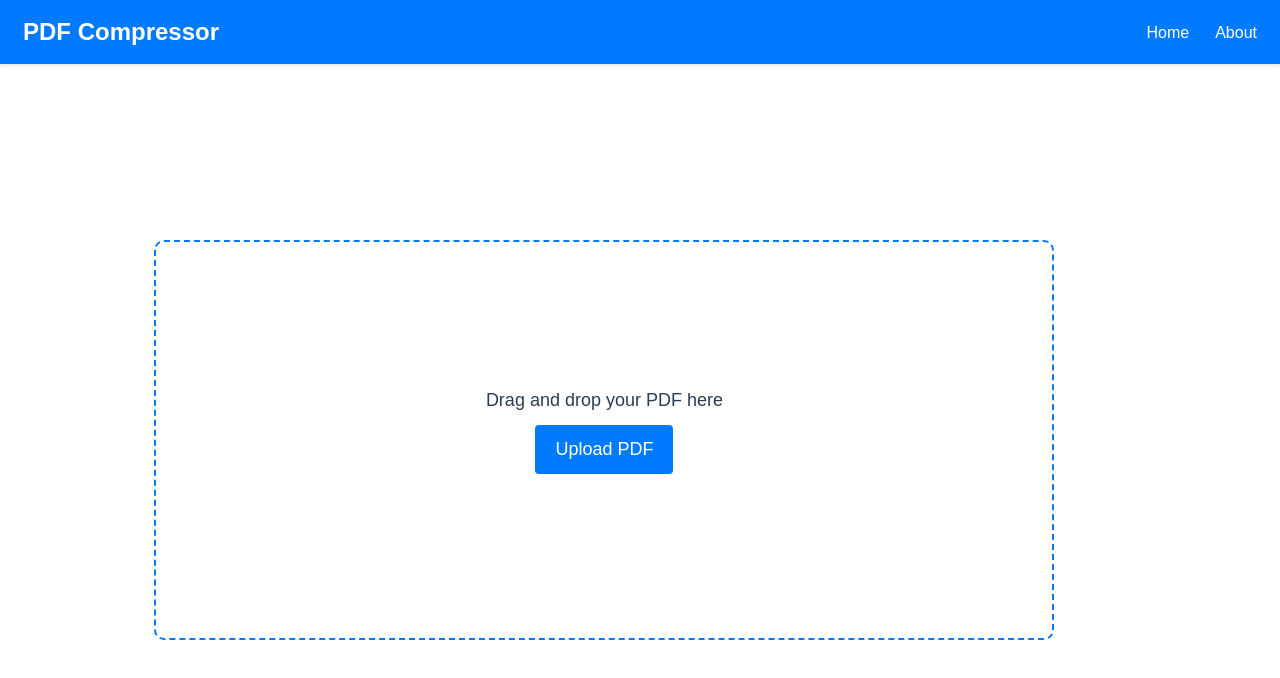
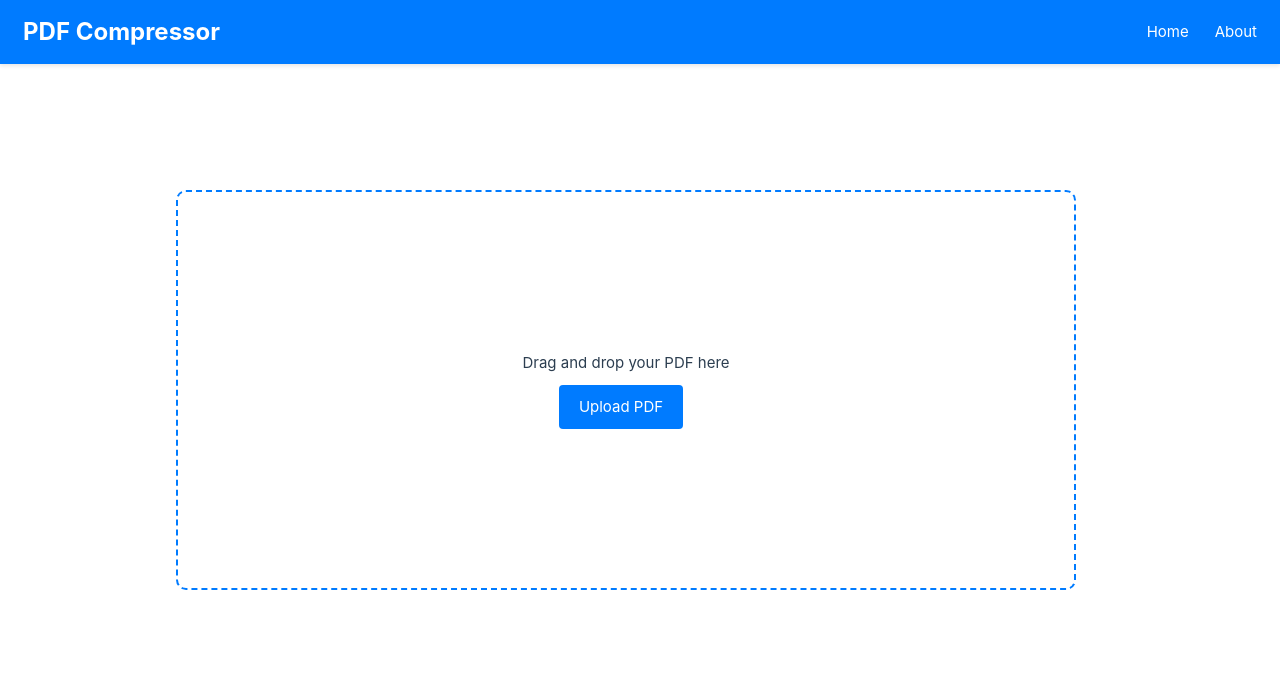
Before and after one commit to NerdNextDoor-Technologies/PixelPerfect, a Vue app in the folder vue-project/: page /PdfConverter in a window 1280 px wide. Shown: the top 678 px of the page. Built offline with nearby package versions, Linux system fonts and the light colour scheme.

Commit message:
pdf component ui fixed

```diff
--- a/vue-project/src/assets/styles/DocuementStyles.css
+++ b/vue-project/src/assets/styles/DocumentStyles.css
@@ -7,9 +7,13 @@ body {
 }
 
 .file-info {
-  margin-bottom: 10px;
-  text-align: left;
+  margin-top: -200px;
+  margin-bottom: 80px;
+  position: relative;
+  margin-left: 300px;
+  text-align: center;
   width: 100%;
+  font-size: large;
 }
 
 .navbar {
@@ -53,16 +57,7 @@ body {
   text-decoration: underline;
 }
 
-#app {
-  display: flex;
-  flex-direction: column;
-  align-items: center;
-  padding: 80px 20px 20px;
-  background-color: white;
-  width: 100%;
-  max-width: 800px;
-  box-sizing: border-box;
-}
+
 
 h1 {
   margin-bottom: 20px;
@@ -80,7 +75,7 @@ h1 {
   max-width: 900px;
   height: 400px;
   margin-bottom: 20px;
-  margin-right: 650px;
+  margin-left: 80px;
   cursor: pointer;
   text-align: center;
   transition: background-color 0.2s;
@@ -116,22 +111,14 @@ h1 {
   background-color: #0056b3;
 }
 
-.resize-fields {
-  display: flex;
-  flex-direction: column;
-  align-items: center;
-  width: 100%;
-  max-width: 300px;
-  margin-top: 20px;
-}
-
 .input-width {
   width: 100%;
-  margin-bottom: 10px;
+  margin-bottom: -1px;
   padding: 10px;
   border: 1px solid #ccc;
   border-radius: 4px;
   font-size: 1em;
+  margin-left: 305px;
 }
 
 .buttons {
@@ -147,6 +134,8 @@ h1 {
   border: none;
   border-radius: 4px;
   cursor: pointer;
+  margin-right: -580px;
+  margin-top: 50px;
 }
 
 .compress-button:hover {
@@ -157,7 +146,8 @@ h1 {
   display: flex;
   flex-direction: column;
   align-items: center;
-  margin-top: 20px;
+  margin-top: 150px;
+  margin-right: 2100px;
 }
 
 .download-section .button {
@@ -165,11 +155,53 @@ h1 {
 }
 
 .another-conversion-button {
-  margin-top: 10px;
+  margin-top: 60px;
+  padding: 10px 40px;
+  color: white;
+  background-color: #007bff;
+  border: none;
+  border-radius: 4px;
+  cursor: pointer;
+  margin-left: 300px;
+
+}
+
+.another-conversion-button:hover {
+  background-color: #0056b3;
 }
 
 .downloading-message {
   color: green;
   font-size: 14px;
-  margin-top: 20px;
+  margin-top: 100px;
+  margin-left: 50px;
+  margin-bottom: -12px;
 }
+
+.button {
+  margin-left: 20px;
+  border: none;
+  border-radius: 4px;
+  cursor: pointer;
+  padding: 5px 30px;
+
+}
+
+.upload {
+  margin-left: -10px;
+  border: none;
+  border-radius: 4px;
+  cursor: pointer;
+  padding: 5px 30px;
+}
+
+.download-messagee {
+  margin-top: -12px;
+  color: rgb(11, 148, 27);
+  border: rgb(43, 37, 38);
+  border-radius: 8px;
+  cursor: pointer;
+  margin-left: 20px;
+  margin-bottom: 10px;
+
+}
--- a/vue-project/src/assets/styles/ImageStyles.css
+++ b/vue-project/src/assets/styles/ImageStyles.css
@@ -71,8 +71,8 @@ body {
   width: 400%;
   max-width: 900px;
   height: 400px;
-  margin-bottom: 20px;
-  margin-right: 550px;
+  margin-right: 100px;
+  margin-top: -50px;
   cursor: pointer;
   text-align: center;
   transition: background-color 0.2s;
--- a/vue-project/src/components/ImageConverter.vue
+++ b/vue-project/src/components/ImageConverter.vue
@@ -204,4 +204,4 @@ export default {
 </script>
 
 
-<style src="../assets/styles/ImageStyles.css"></style>
+<style scoped src="../assets/styles/ImageStyles.css"></style>
--- a/vue-project/src/components/LandingPage.vue
+++ b/vue-project/src/components/LandingPage.vue
@@ -38,7 +38,7 @@ export default {
 }
 </script>
 
-<style>
+<style scoped>
 body {
   display: flex;
   flex-direction: column;
@@ -115,7 +115,7 @@ body {
   padding: 20px;
   box-sizing: border-box;
   background-color: rgba(255, 255, 255, 0.7); /* Semi-transparent background */
-  box-shadow: 0 2px 4px rgba(0, 0, 0, 0.1);
+  box-shadow: 0 4px 8px rgba(0, 0, 0, 0.1);
   border-radius: 10px;
 }
 
--- a/vue-project/src/components/PdfConverter.vue
+++ b/vue-project/src/components/PdfConverter.vue
@@ -11,7 +11,7 @@
       <div v-if="!file" class="upload-container" @dragover.prevent @drop.prevent="onDrop">
         <label class="upload-label">
           <span>Drag and drop your PDF here</span>
-          <span class="button">Upload PDF</span>
+          <span class="button upload">Upload PDF</span>
           <input type="file" @change="onFileChange" />
         </label>
       </div>
@@ -32,7 +32,7 @@
     </form>
     <div v-if="state === 'COMPRESSION_IN_PROGRESS'" class="downloading-message">Compressing...</div>
     <div v-if="state === 'READY_FOR_DOWNLOAD'" class="download-section">
-      <a :href="safeDownloadLink" download="compressed.pdf" class="button">Download Compressed PDF</a>
+      <a :href="safeDownloadLink" download="compressed.pdf" class="button download-messagee">Download Compressed PDF</a>
       <button @click="doAnotherConversion" class="button another-conversion-button">Do Another Conversion</button>
     </div>
   </div>
@@ -135,4 +135,4 @@ export default {
 };
 </script>
 
-<style src="../assets/styles/DocuementStyles.css"></style>
+<style scoped src="../assets/styles/DocumentStyles.css"></style>
```
